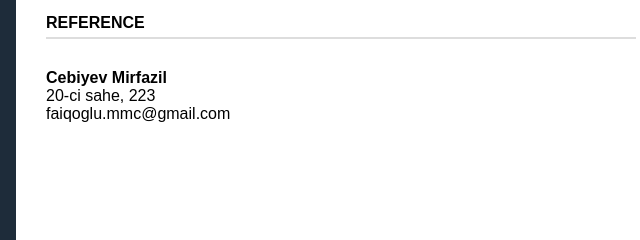
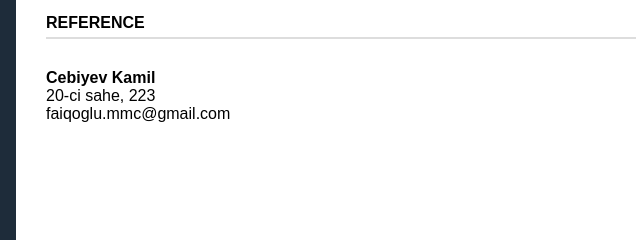
Before and after one commit to Ad1gozalovNihad/weblab2, a plain HTML site: page cv-site/index.html in a window 1280 px wide. Shown: the part 476-716 px from the top of the page, 354-994 px from the left. Drawn offline with Linux system fonts and the light colour scheme.

Commit message:
edit HTML file

```diff
--- a/cv-site/index.html
+++ b/cv-site/index.html
@@ -62,7 +62,7 @@
       </div>
       <div class="section-title">Reference</div>
       <div class="reference">
-        <p><strong>Cebiyev Mirfazil</strong><br />20-ci sahe, 223<br />faiqoglu.mmc@gmail.com</p>
+        <p><strong>Cebiyev Kamil</strong><br />20-ci sahe, 223<br />faiqoglu.mmc@gmail.com</p>
       </div>
     </div>
   </div>
```
